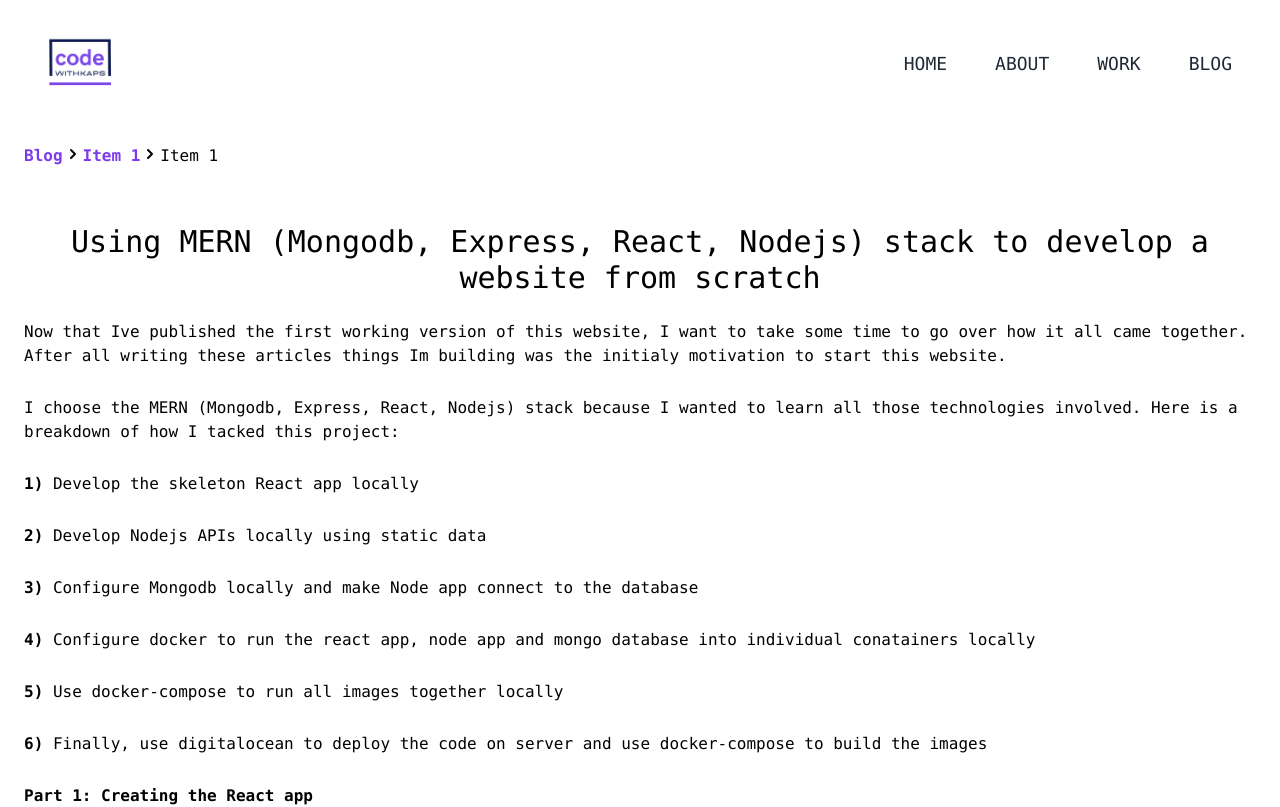
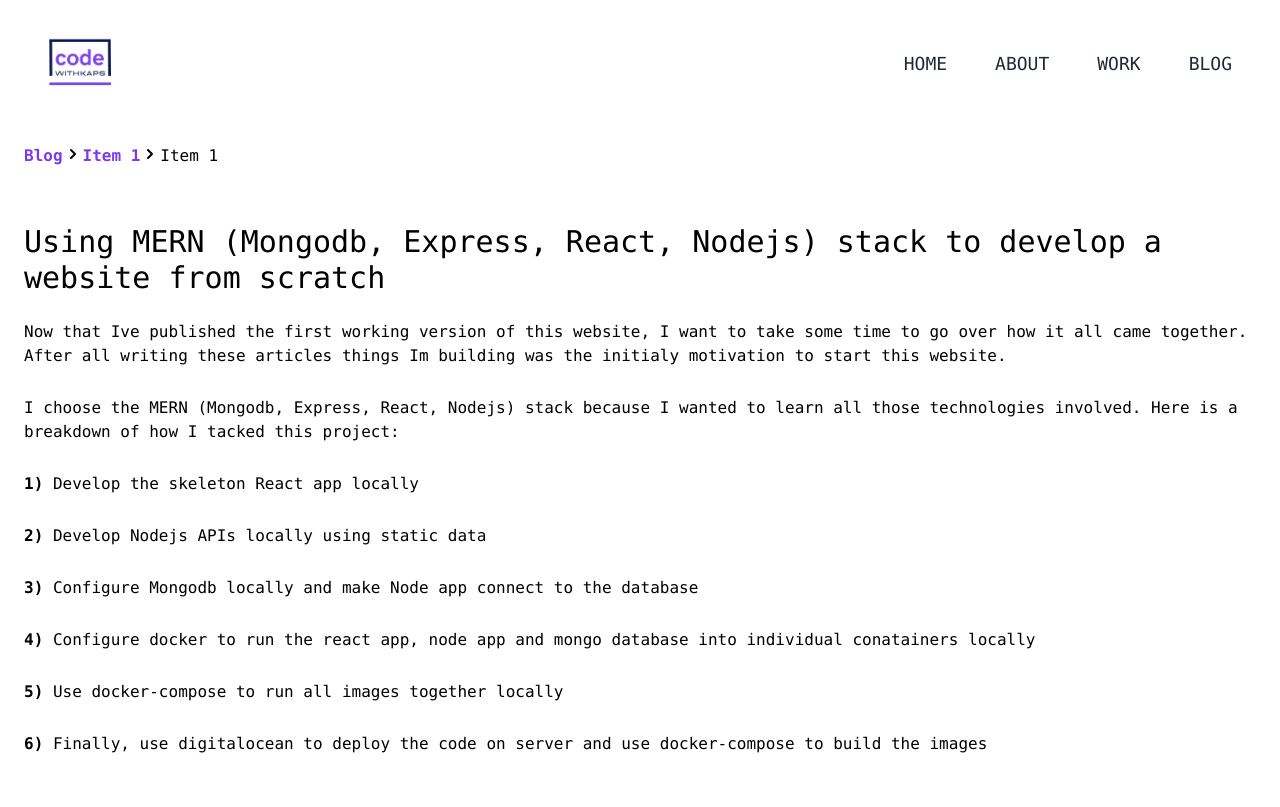
Before and after one commit to a-kapoor/react-website, a React (Create React App) app: page /blog/1 in a window 1280 px wide. Shown: the top 807 px of the page. Built offline with nearby package versions, Linux system fonts and the light colour scheme.

Commit message:
finish part 1 of blogg

```diff
--- a/src/blog/blog-item/BlogItem.js
+++ b/src/blog/blog-item/BlogItem.js
@@ -43,7 +43,7 @@ export default function BlogItem() {
                                     return <p className="pb-7" {...props} />
                                 },
                                 h1: ({node, ...props}) => {
-                                    return <h1 className="text-3xl my-6 text-center dark:text-white" {...props} />
+                                    return <h1 className="text-3xl my-6 dark:text-white" {...props} />
                                 },
                                 h2: ({node, ...props}) => <h1 className="text-1xl my-2 dark:text-white" {...props} />
                               }}/>
```
Also changed, not shown: src/blog/content/blog1.txt.
